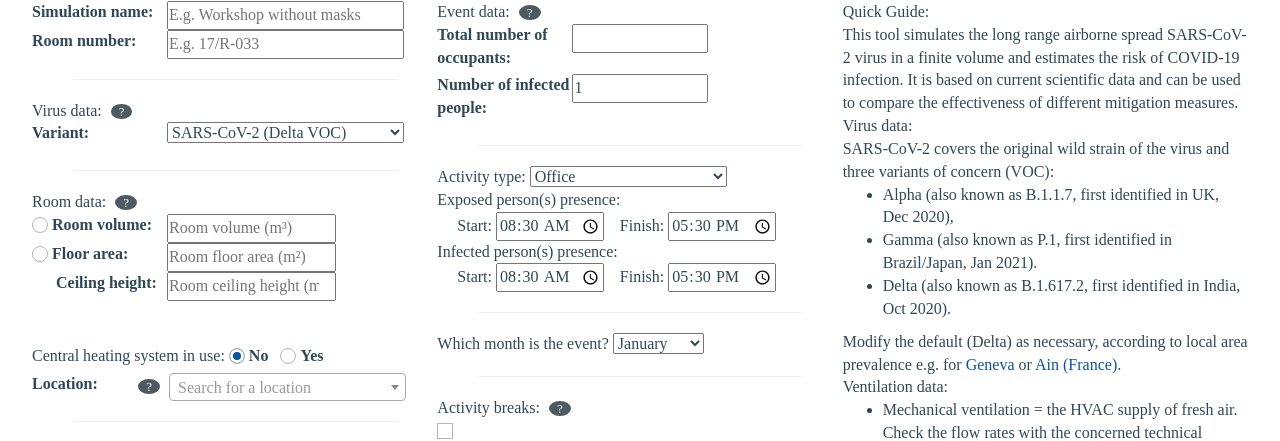
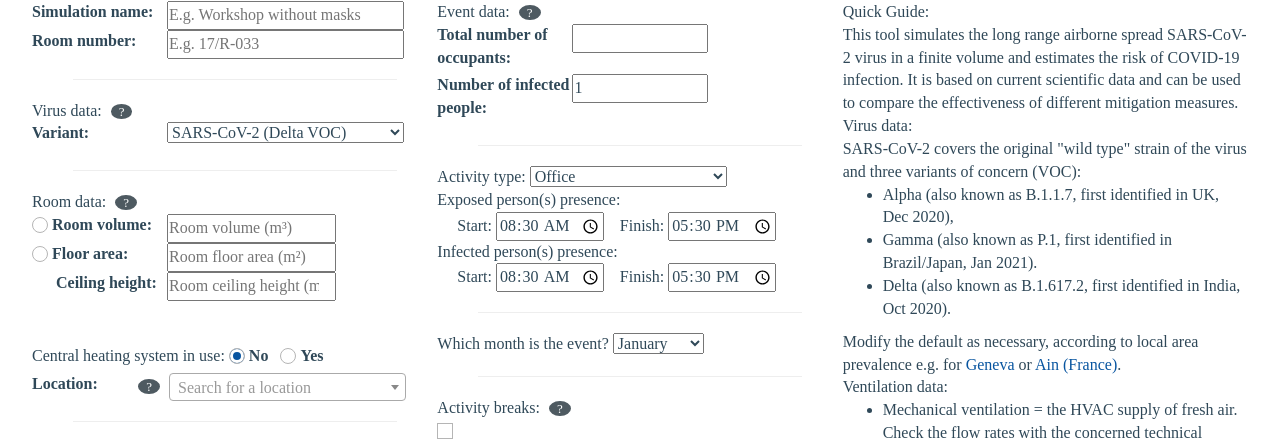
Before and after one commit to CERN/CAiMIRA, a Python web app: template cara/apps/calculator/templates/calculator.form.html.j2 in a window 1280 px wide. Shown: the part 302-743 px from the top of the page. Run offline with Jinja, Linux system fonts and the light colour scheme; the template is opened without the code that fills it, so the values that code supplies are empty; some libraries are stand-ins or nearby versions; some web fonts are replaced.

Commit message:
Addressed comments from Andre.

```diff
--- a/cara/apps/calculator/__init__.py
+++ b/cara/apps/calculator/__init__.py
@@ -33,7 +33,7 @@ from .user import AuthenticatedUser, AnonymousUser
 # calculator version. If the calculator needs to make breaking changes (e.g. change
 # form attributes) then it can also increase its MAJOR version without needing to
 # increase the overall CARA version (found at ``cara.__version__``).
-__version__ = "3.0.0"
+__version__ = "3.0.1"
 
 
 class BaseRequestHandler(RequestHandler):
--- a/cara/apps/calculator/templates/calculator.form.html.j2
+++ b/cara/apps/calculator/templates/calculator.form.html.j2
@@ -62,10 +62,10 @@ v{{ calculator_version }} <span style="float:right; font-weight:bold">Please sen
     <div class="row">
         <label class="col-xl-3 col-lg-4 col-sm-3 col-form-label">Variant:</label>
         <select id="Variant" name="virus_type" class="col-xl-5 col-lg-7 col-sm-7 col-7">
-          <option value="SARS_CoV_2_B16172">SARS-CoV-2 (Delta VOC)</option>
           <option value="SARS_CoV_2">SARS-CoV-2 (nominal strain)</option>
           <option value="SARS_CoV_2_B117">SARS-CoV-2 (Alpha VOC)</option>
           <option value="SARS_CoV_2_P1">SARS-CoV-2 (Gamma VOC)</option>
+          <option selected value="SARS_CoV_2_B16172">SARS-CoV-2 (Delta VOC)</option>
         </select>
     </div>
 
@@ -344,13 +344,13 @@ v{{ calculator_version }} <span style="float:right; font-weight:bold">Please sen
   <b>Quick Guide:</b><br>
   This tool simulates the long range airborne spread SARS-CoV-2 virus in a finite volume and estimates the risk of COVID-19 infection. It is based on current scientific data and can be used to compare the effectiveness of different mitigation measures.<br>
   <b>Virus data:</b> <br>
-  SARS-CoV-2 covers the original wild strain of the virus and three variants of concern (VOC):<br>
+  SARS-CoV-2 covers the original "wild type" strain of the virus and three variants of concern (VOC):<br>
   <ul>
     <li>Alpha (also known as B.1.1.7, first identified in UK, Dec 2020),</li>
     <li>Gamma (also known as P.1, first identified in Brazil/Japan, Jan 2021).</li>
     <li>Delta (also known as B.1.617.2, first identified in India, Oct 2020).</li>
   </ul>
-  Modify the default (Delta) as necessary, according to local area prevalence e.g. for <a href="https://www.covid19.admin.ch/fr/epidemiologic/virus-variants?detGeo=GE">Geneva</a>
+  Modify the default as necessary, according to local area prevalence e.g. for <a href="https://www.covid19.admin.ch/fr/epidemiologic/virus-variants?detGeo=GE">Geneva</a>
   or <a href="https://www.santepubliquefrance.fr/dossiers/coronavirus-covid-19/covid-19-cartographie-des-variants-en-france-donnees-par-region-et-par-departement">Ain (France)</a>.<br>
   <b>Ventilation data:</b> <br>
   <ul>
--- a/cara/apps/calculator/templates/userguide.html.j2
+++ b/cara/apps/calculator/templates/userguide.html.j2
@@ -61,7 +61,7 @@ The choices are:</p>
 <li><code>SARS-CoV-2 (Gamma VOC)</code>, first identified in Brazil in January 2021 which is found to be approximately 2.2x more transmissible compared to the non-VOCs.</li>
 <li><code>SARS-CoV-2 (Delta VOC)</code>, first identified in India towards the end of 2020 which is found to be approximately 60% more transmissible compared to the ALPHA VOC.</li>
 </ul>
-<p>The user can modify the selected variant from the default (Delta VOC), according to the prevalence of the different variants in the local area. Access to this information can be found here:</p>
+<p>The user can modify the selected variant from the default, according to the prevalence of the different variants in the local area. Access to this information can be found here:</p>
 <ul>
 <li>Geneva: <a href="https://www.covid19.admin.ch/fr/epidemiologic/virus-variants?detGeo=GE">https://www.covid19.admin.ch/fr/epidemiologic/virus-variants?detGeo=GE</a></li>
 <li>Ain (France): <a href="https://www.santepubliquefrance.fr/dossiers/coronavirus-covid-19/covid-19-cartographie-des-variants-en-france-donnees-par-region-et-par-departement">https://www.santepubliquefrance.fr/dossiers/coronavirus-covid-19/covid-19-cartographie-des-variants-en-france-donnees-par-region-et-par-departement</a></li>
```
